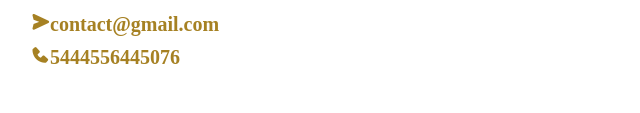
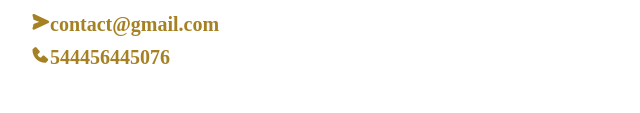
Before and after one commit to Tulsityagi/Internship-task-1, a plain HTML site: page index.html in a window 1280 px wide. Shown: the part 3555-3668 px from the top of the page, 0-640 px from the left. Drawn offline with nearby package versions, Linux system fonts and the light colour scheme.

Commit message:
complete

```diff
--- a/index.html
+++ b/index.html
@@ -120,7 +120,7 @@
             <h4>Lets work together</h4>
             <div class="contact-list">
               <li><i class="bx bxs-send">contact@gmail.com</i></li>
-              <li><i class="bx bxs-phone">5444556445076</i></li>
+              <li><i class="bx bxs-phone">544456445076</i></li>
             </div>
             </div>
     </section>
--- a/stylesheet.css
+++ b/stylesheet.css
@@ -39,7 +39,6 @@ body{
     border: 2px solid rgb(166, 129, 35);
 }
 .navbar a:hover{
-
     background: rgb(166, 129, 35);
     color: white;
     box-shadow: 0 0 20px rgb(166, 129, 35);
```
